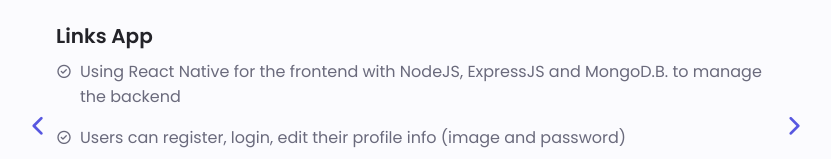
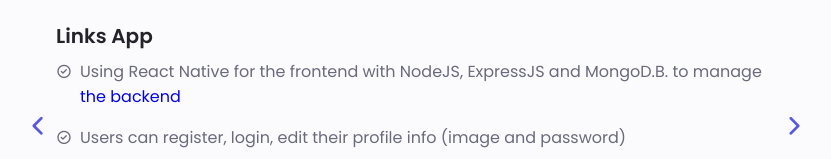
Before and after one commit to Mohamed-Ebeid/portfolio, a plain HTML site: page index.html in a window 1280 px wide. Shown: the part 3760-3919 px from the top of the page, without its empty margins (224-1055 px from the left). Drawn offline with nearby package versions, Linux system fonts and the light colour scheme.

Commit message:
Update index.html v01

```diff
--- a/index.html
+++ b/index.html
@@ -949,7 +949,7 @@
 
 										<p style="margin-left: 0.5rem">
 											Using React Native for the frontend with NodeJS, ExpressJS
-											and MongoD.B. to manage the backend
+											and MongoD.B. to manage <a target="_blank" href="https://linkapp-backend.vercel.app/api">the backend</a>
 										</p>
 									</li>
 									<li class="services__modal-service">
```
